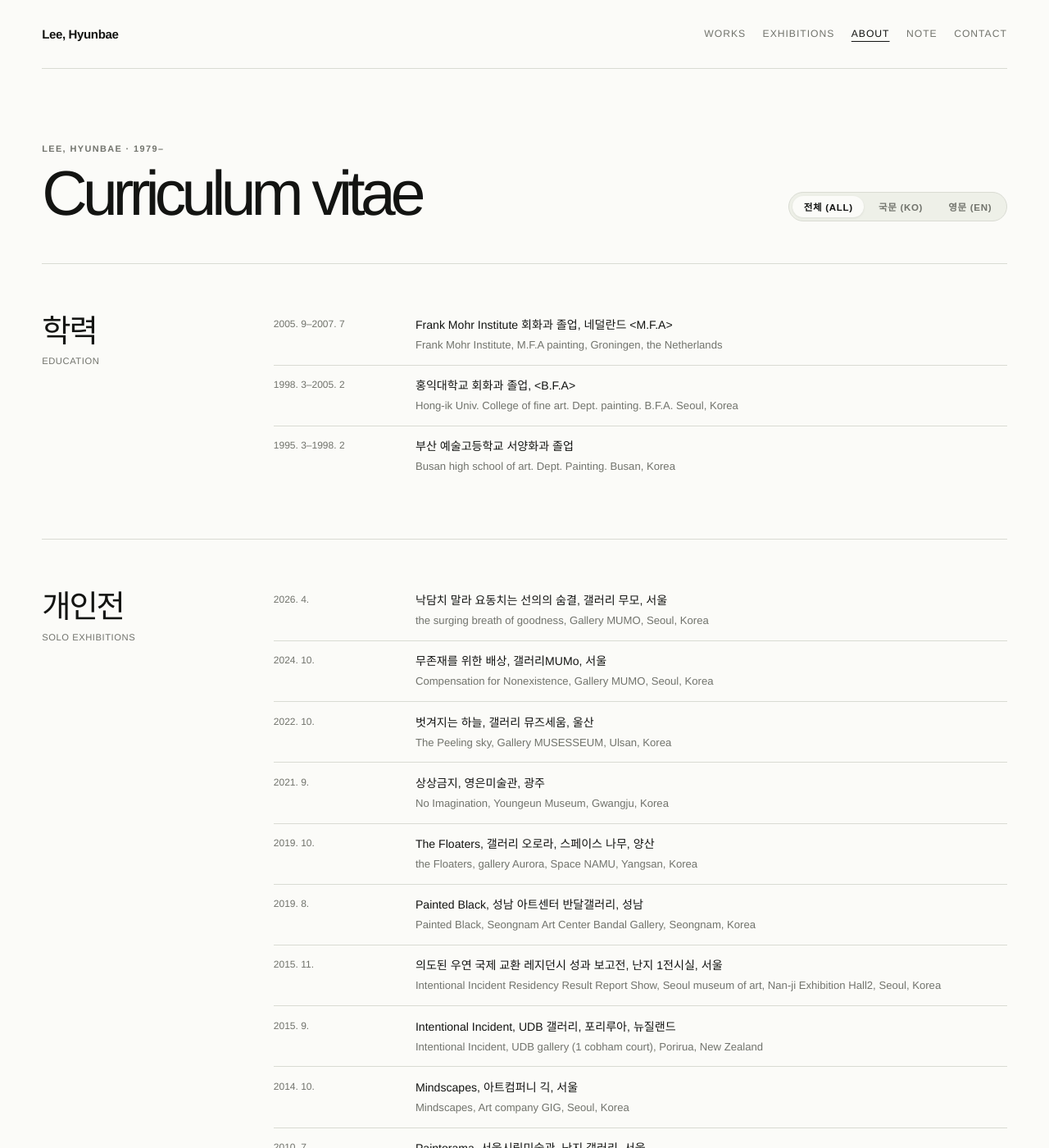
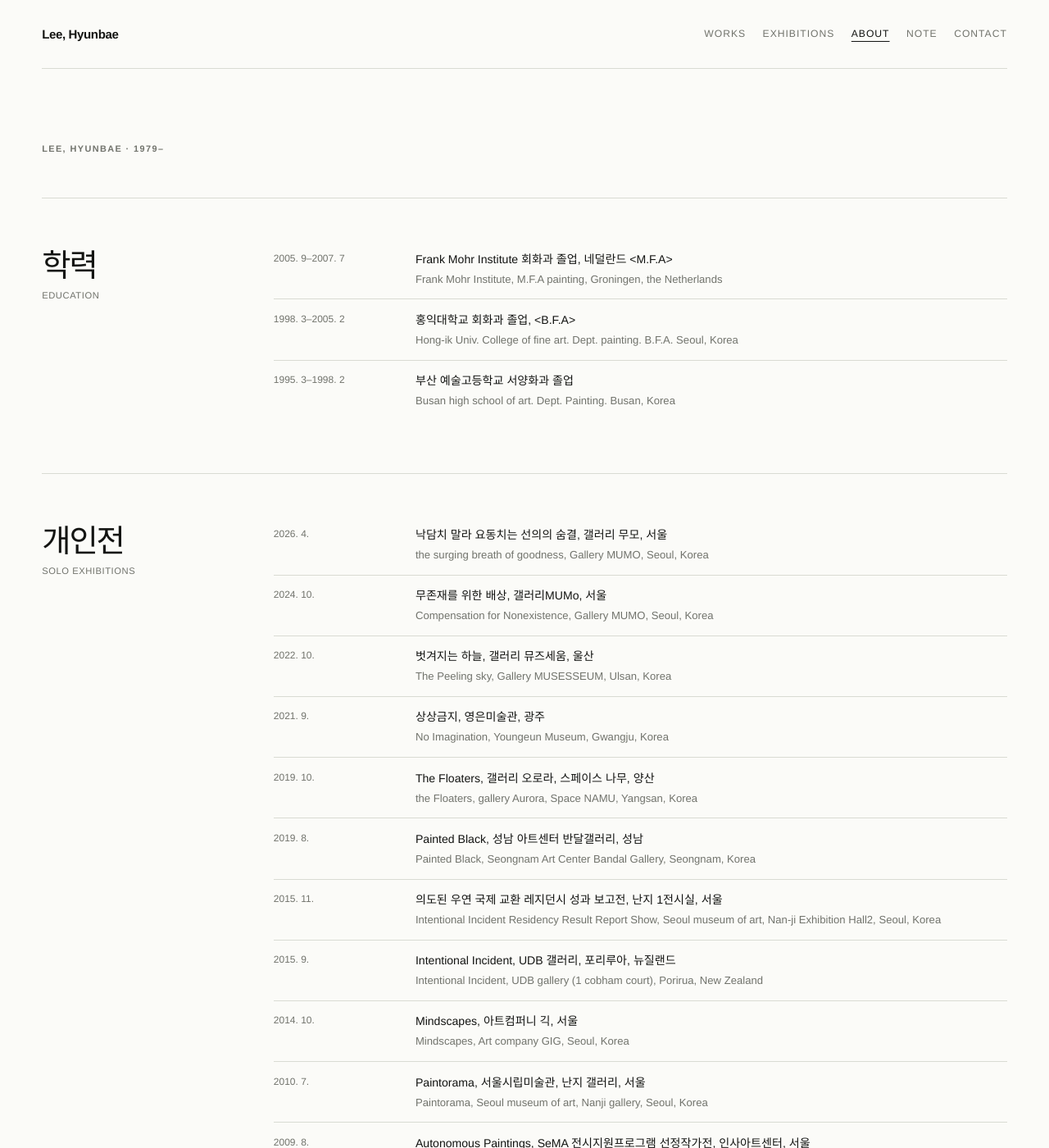
Before and after one commit to jkwchunjae/jkwchunjae.github.io, a Jekyll site: the page built from about.html, in a window 1280 px wide and 1400 px high. Shown: the whole window at 82% size. Built offline with Jekyll 4.4.1, drawn with Linux system fonts in a browser that asks for light colours.

Commit message:
Remove about page language switcher

```diff
--- a/about.html
+++ b/about.html
@@ -7,19 +7,9 @@ stylesheets:
 ---
 
 <!-- ABOUT-ARCHIVE:START -->
-<section class="about-record lang-all" aria-labelledby="about-record-title">
+<section class="about-record">
   <header class="about-record__heading">
-    <div class="about-record__title-group">
-      <div>
-        <p class="eyebrow">Lee, Hyunbae · 1979–</p>
-        <h1 id="about-record-title">Curriculum vitae</h1>
-      </div>
-      <div class="lang-switch" role="tablist" aria-label="Language options">
-        <button type="button" class="lang-btn active" data-lang="all" role="tab" aria-selected="true">전체 (ALL)</button>
-        <button type="button" class="lang-btn" data-lang="ko" role="tab" aria-selected="false">국문 (KO)</button>
-        <button type="button" class="lang-btn" data-lang="en" role="tab" aria-selected="false">영문 (EN)</button>
-      </div>
-    </div>
+    <p class="eyebrow">Lee, Hyunbae · 1979–</p>
   </header>
   <div class="about-record__sections">
     <section class="about-category" aria-labelledby="about-0-title">
@@ -627,41 +617,4 @@ stylesheets:
   </div>
 </section>
 
-<script>
-  (function() {
-    var langSwitch = document.querySelector('.lang-switch');
-    var aboutRecord = document.querySelector('.about-record');
-    if (!langSwitch || !aboutRecord) return;
-
-    var buttons = langSwitch.querySelectorAll('.lang-btn');
-
-    function setLanguage(lang) {
-      aboutRecord.classList.remove('lang-all', 'lang-ko', 'lang-en');
-      aboutRecord.classList.add('lang-' + lang);
-
-      buttons.forEach(function(btn) {
-        var active = btn.getAttribute('data-lang') === lang;
-        btn.classList.toggle('active', active);
-        btn.setAttribute('aria-selected', active ? 'true' : 'false');
-      });
-
-      try {
-        localStorage.setItem('about_lang', lang);
-      } catch(e) {}
-    }
-
-    langSwitch.addEventListener('click', function(e) {
-      var btn = e.target.closest('.lang-btn');
-      if (!btn) return;
-      var lang = btn.getAttribute('data-lang');
-      if (lang) setLanguage(lang);
-    });
-
-    var savedLang = 'all';
-    try {
-      savedLang = localStorage.getItem('about_lang') || 'all';
-    } catch(e) {}
-    setLanguage(savedLang);
-  })();
-</script>
 <!-- ABOUT-ARCHIVE:END -->
--- a/assets/about.css
+++ b/assets/about.css
@@ -1,35 +1,5 @@
 .about-record { padding: clamp(3rem, 7vw, 6rem) 0 clamp(5rem, 10vw, 9rem); }
 .about-record__heading { border-bottom: 1px solid var(--line); padding-bottom: clamp(2rem, 4vw, 4rem); }
-.about-record__title-group { display: flex; justify-content: space-between; align-items: flex-end; flex-wrap: wrap; gap: 1.5rem; }
-.about-record__heading .eyebrow { margin-bottom: .8rem; }
-.about-record__heading h1 { font-size: clamp(2.5rem, 6vw, 6rem); }
-
-.lang-switch {
-  display: inline-flex;
-  gap: 0.25rem;
-  background: var(--soft);
-  padding: 0.25rem;
-  border-radius: 20px;
-  border: 1px solid var(--line);
-}
-.lang-btn {
-  background: transparent;
-  border: 0;
-  border-radius: 14px;
-  padding: 0.3rem 0.85rem;
-  font-size: 0.72rem;
-  font-weight: 600;
-  letter-spacing: 0.06em;
-  color: var(--quiet);
-  cursor: pointer;
-  transition: all 0.18s ease;
-}
-.lang-btn:hover { color: var(--ink); }
-.lang-btn.active {
-  background: var(--canvas);
-  color: var(--ink);
-  box-shadow: 0 1px 3px rgba(0, 0, 0, 0.08);
-}
 
 .about-category { border-bottom: 1px solid var(--line); display: grid; grid-template-columns: minmax(180px, .48fr) minmax(0, 1.52fr); padding: clamp(2.4rem, 5vw, 5rem) 0; }
 .about-category > header { padding-right: 2rem; }
@@ -44,12 +14,7 @@
 .cv-kr { font-size: .88rem; line-height: 1.55; margin: 0; color: var(--ink); }
 .cv-en { font-size: .82rem; line-height: 1.48; margin: 0; color: var(--quiet); }
 
-.about-record.lang-ko .cv-en { display: none; }
-.about-record.lang-en .cv-kr { display: none; }
-.about-record.lang-en .cv-en { color: var(--ink); font-size: .88rem; line-height: 1.55; }
-
 @media (max-width: 600px) {
-  .about-record__title-group { align-items: flex-start; flex-direction: column; gap: 1rem; }
   .about-category { display: block; }
   .about-category > header { margin-bottom: 1.8rem; padding-right: 0; }
   .cv-entry { grid-template-columns: minmax(5.5rem, .35fr) minmax(0, 1.65fr); }
```
